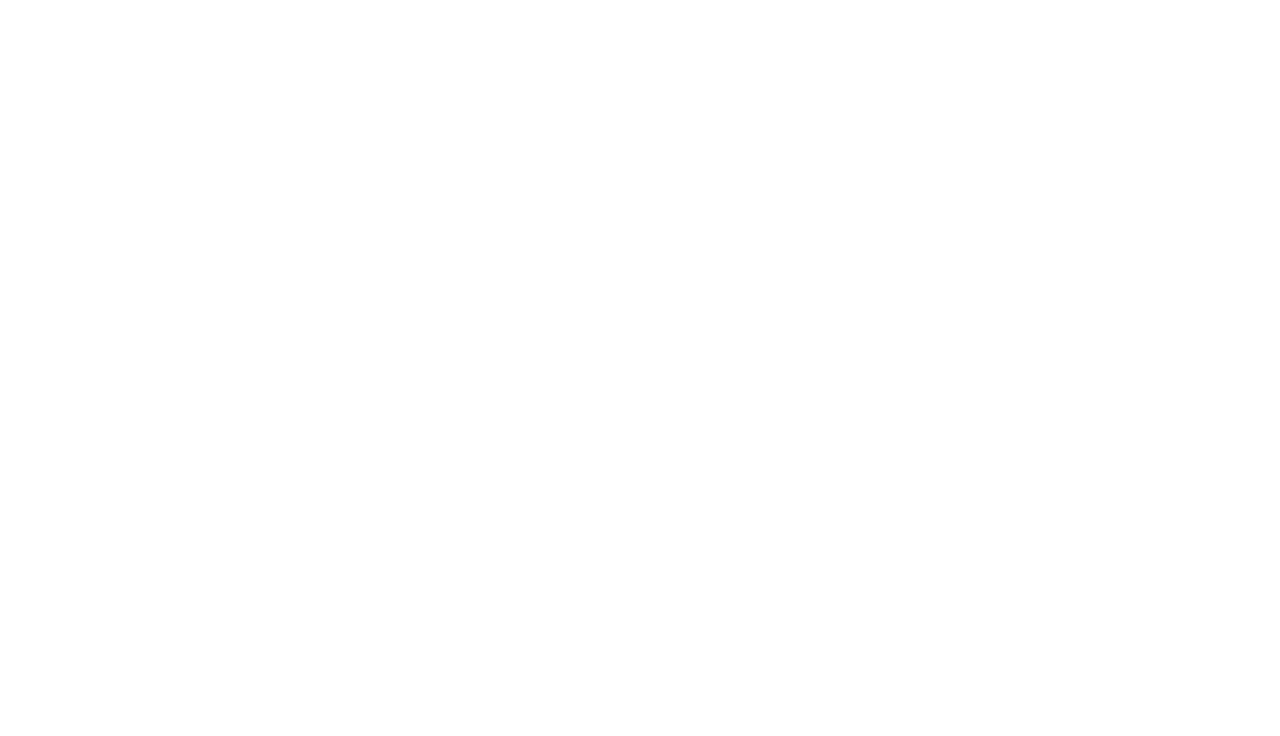
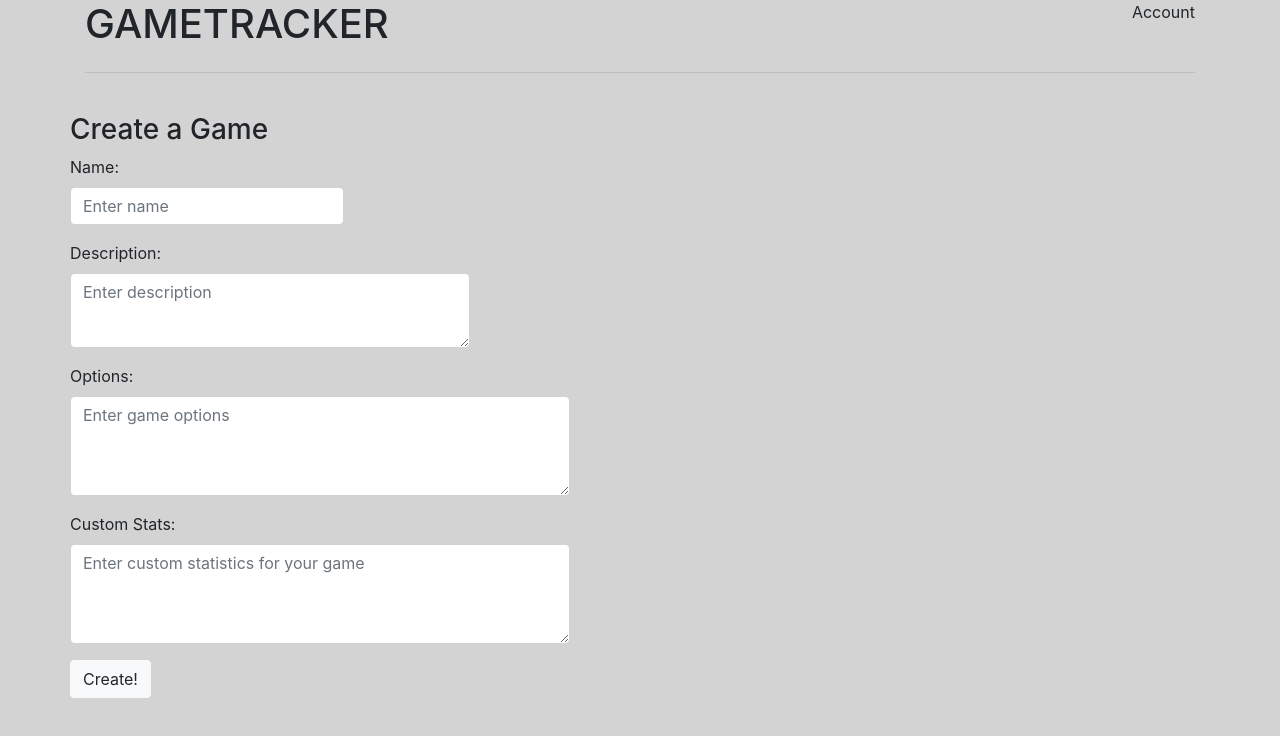
Before and after one commit to cenelson52/cs326-final-yod, a plain HTML site: page client/gamecreate.html in a window 1280 px wide. Drawn offline with nearby package versions, Linux system fonts and the light colour scheme.

Commit message:
Create game rough draft

```diff
--- a/client/css/default.css
+++ b/client/css/default.css
@@ -1,5 +1,23 @@
+#account-link{
+    text-align: right;
+}
+
 body{
     background-color: lightgrey;
+}
+
+.small-text-entry{
+
+}
+
+.med-text-entry{
+    min-width: 400px;
+    min-height: 75px;
+}
+
+.large-text-entry{
+    min-width: 500px;
+    min-height: 100px;
 }
 
 .game-list{
@@ -15,7 +33,3 @@ body{
     min-height: 50px;
     text-align: center;
 }
-
-#account-link{
-    text-align: right;
-}
--- a/client/gamecreate.html
+++ b/client/gamecreate.html
@@ -0,0 +1,51 @@
+<!DOCTYPE html>
+<html>
+    <head>
+        <meta charset="UTF-8" name="viewport" content="width=device-width, initial-scale=1">
+        <title>Create Game</title>
+        <link rel="stylesheet" href="https://cdn.jsdelivr.net/npm/bootstrap@4.5.3/dist/css/bootstrap.min.css" integrity="sha384-TX8t27EcRE3e/ihU7zmQxVncDAy5uIKz4rEkgIXeMed4M0jlfIDPvg6uqKI2xXr2" crossorigin="anonymous">
+        <script src="https://code.jquery.com/jquery-3.5.1.slim.min.js" integrity="sha384-DfXdz2htPH0lsSSs5nCTpuj/zy4C+OGpamoFVy38MVBnE+IbbVYUew+OrCXaRkfj" crossorigin="anonymous"></script>
+        <script src="https://cdn.jsdelivr.net/npm/popper.js@1.16.1/dist/umd/popper.min.js" integrity="sha384-9/reFTGAW83EW2RDu2S0VKaIzap3H66lZH81PoYlFhbGU+6BZp6G7niu735Sk7lN" crossorigin="anonymous"></script>
+        <script src="https://cdn.jsdelivr.net/npm/bootstrap@4.5.3/dist/js/bootstrap.min.js" integrity="sha384-w1Q4orYjBQndcko6MimVbzY0tgp4pWB4lZ7lr30WKz0vr/aWKhXdBNmNb5D92v7s" crossorigin="anonymous"></script>
+        <link rel="stylesheet" href="css\default.css" >
+    </head>
+    <body class='container'>
+        <div class="row">
+            <h1 class='col'>GAMETRACKER</h1>
+            <div class='col' id='account-link'>Account</div>
+        </div>
+        <hr><br>
+        <div class='row'>
+            <h3>Create a Game</h3>
+        </div>
+        <form>
+            <div class='row'>
+                <div class='form-group'>
+                    <label for='name'>Name:</label>
+                    <input type='text' class='form-control' id='name' placeholder='Enter name'>
+                </div>
+            </div>
+            <div class='row'>
+                <div class='form-group'>
+                    <label for='description'>Description:</label>
+                    <textarea class='form-control med-text-entry' id='description' placeholder='Enter description'></textarea>
+                </div>
+            </div>
+            <div class='row'>
+                <div class='form-group'>
+                    <label for='options'>Options:</label>
+                    <textarea class='form-control large-text-entry' id='options' placeholder='Enter game options'></textarea>
+                </div>
+            </div>
+            <div class='row'>
+                <div class='form-group'>
+                    <label for='stats'>Custom Stats:</label>
+                    <textarea class='form-control large-text-entry' id='stats' placeholder='Enter custom statistics for your game'></textarea>
+                </div>
+            </div>
+        </form>
+        <div class='row'>
+            <button id='create' class="btn btn-light">Create!</button>
+        </div>
+    </body>
+</html>
```
Also changed, not shown: client/homepage.html (+1 -1 lines).
